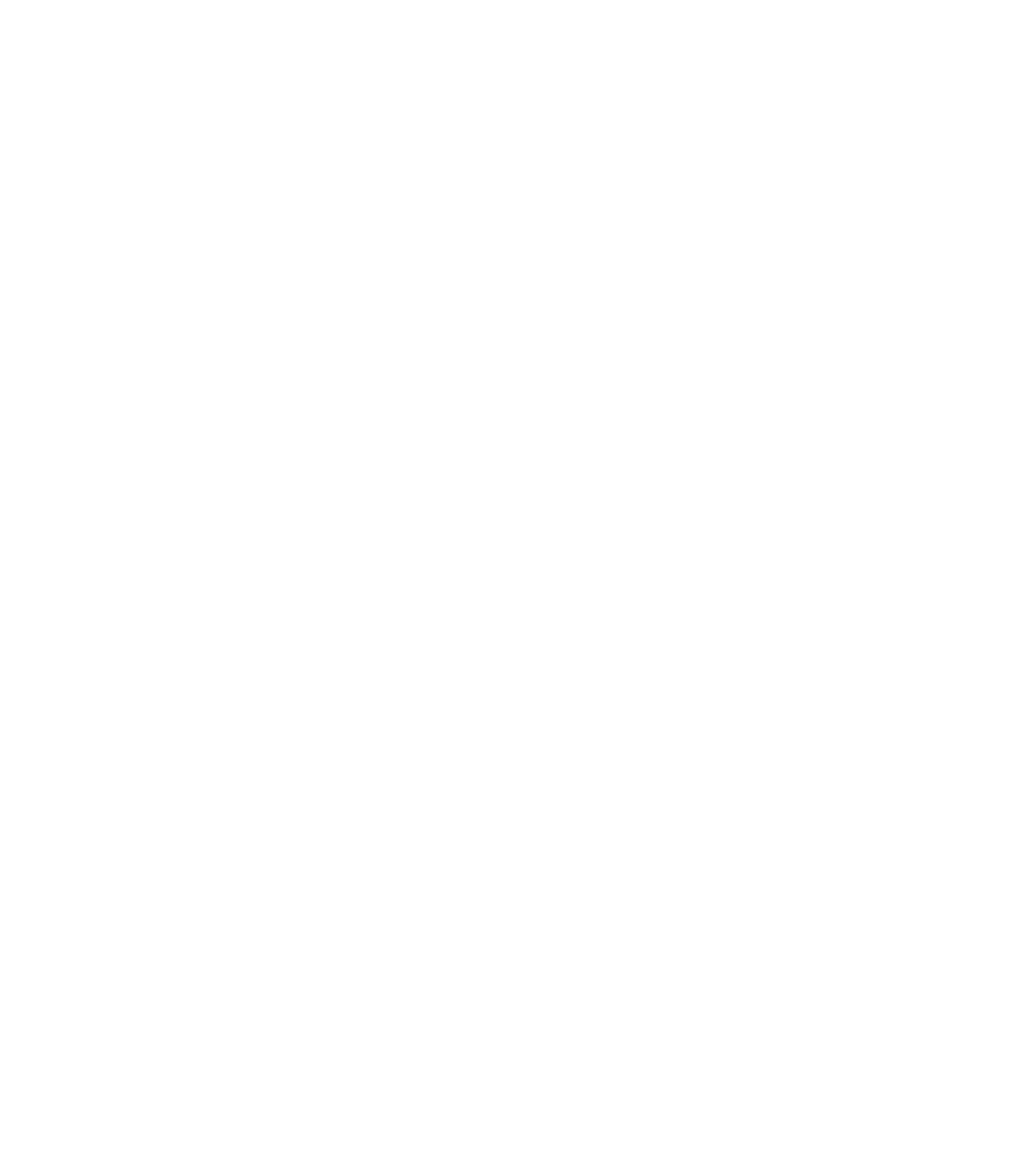
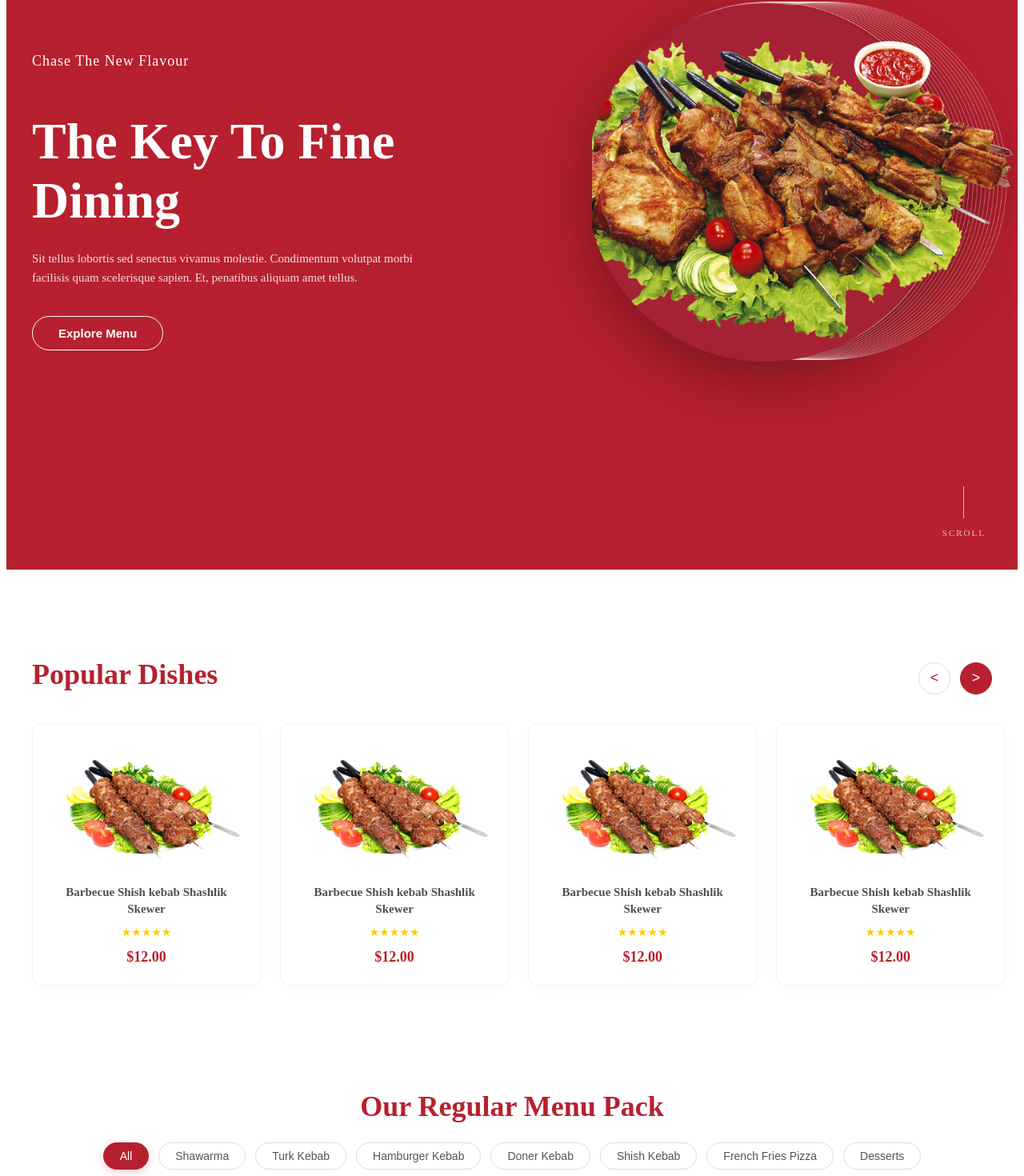
Before and after one commit to umida17/fas-food, a React (Vite) app: page /menu in a window 1280 px wide. Shown: the part 262-1732 px from the top of the page at 80% size. Before the commit the page ends 800 px from the top, so only its background shows below. Built offline with nearby package versions, Linux system fonts and the light colour scheme.

Commit message:
menu qismi bowlandi

```diff
--- a/src/App.jsx
+++ b/src/App.jsx
@@ -1,12 +1,14 @@
 import React from 'react';
 import { BrowserRouter } from 'react-router-dom';
 import Navbar from './Campanents/Navbar/Navbar';
+import Menu from './Campanents/Menu/Menu';
 
 const App = () => {
   return (
     <BrowserRouter>
       <div>
         <Navbar />
+        <Menu/>
        </div>
     </BrowserRouter>
   );
--- a/src/Campanents/Menu/Menu.css
+++ b/src/Campanents/Menu/Menu.css
@@ -0,0 +1,304 @@
+ .menu-page {
+  background-color: #ffffff;
+  color: #333333;
+  overflow-x: hidden;
+}
+
+.container {
+  max-width: 1200px;
+  margin: 0 auto;
+  padding: 0 24px;
+}
+
+ .hero-section {
+  background-color: #b7202e;
+  color: #ffffff;
+  padding: 80px 0 120px 0;
+  position: relative;
+  min-height: 85vh;
+  display: flex;
+  align-items: center;
+}
+
+.hero-container {
+  display: flex;
+  justify-content: space-between;
+  align-items: center;
+  width: 100%;
+}
+
+.hero-content {
+  max-width: 500px;
+}
+
+.hero-subtitle {
+  font-size: 18px;
+  font-weight: 500;
+  letter-spacing: 1px;
+  display: block;
+  margin-bottom: 12px;
+}
+
+.hero-title {
+  font-size: 64px;
+  font-weight: 700;
+  line-height: 1.15;
+  margin-bottom: 24px;
+}
+
+.hero-description {
+  font-size: 15px;
+  line-height: 1.6;
+  opacity: 0.85;
+  margin-bottom: 36px;
+}
+
+.explore-btn {
+  background-color: transparent;
+  color: #ffffff;
+  border: 1.5px solid #ffffff;
+  padding: 12px 32px;
+  font-size: 15px;
+  font-weight: 600;
+  border-radius: 30px;
+  cursor: pointer;
+  transition: all 0.3s cubic-bezier(0.25, 0.8, 0.25, 1);
+}
+
+.explore-btn:hover {
+  background-color: #ffffff;
+  color: #b7202e;
+  transform: translateY(-3px);
+  box-shadow: 0 6px 20px rgba(255, 255, 255, 0.25);
+}
+
+ .hero-image-wrapper {
+  position: relative;
+  width: 500px;
+  height: 500px;
+}
+
+
+
+.hero-food-img {
+  width: 120%;
+  height: 90%;
+  object-fit: cover;
+  position: relative;
+  z-index: 2;
+  filter: drop-shadow(0 20px 35px rgba(0,0,0,0.35));
+  transition: transform 0.5s ease;
+}
+
+.hero-food-img:hover {
+  transform: scale(1.04) rotate(5deg);
+}
+
+@keyframes rotateCircle {
+  100% { transform: rotate(360deg); }
+}
+
+ .scroll-hint {
+  position: absolute;
+  right: 40px;
+  bottom: 40px;
+  display: flex;
+  flex-direction: column;
+  align-items: center;
+  gap: 12px;
+  font-size: 11px;
+  letter-spacing: 2px;
+  opacity: 0.7;
+}
+
+.scroll-line {
+  width: 1px;
+  height: 40px;
+  background-color: #ffffff;
+}
+
+ .section-title {
+  font-size: 36px;
+  color: #b7202e;
+  font-weight: 700;
+  margin-bottom: 40px;
+}
+
+.section-title.center {
+  text-align: center;
+  margin-bottom: 24px;
+}
+
+ .popular-section {
+  padding: 80px 0 40px 0;
+}
+
+.section-header {
+  display: flex;
+  justify-content: space-between;
+  align-items: center;
+}
+
+.slider-controls {
+  display: flex;
+  gap: 12px;
+}
+
+.slider-btn {
+  width: 40px;
+  height: 40px;
+  border-radius: 50%;
+  border: 1px solid #ddd;
+  background-color: #ffffff;
+  color: #b7202e;
+  font-size: 18px;
+  cursor: pointer;
+  display: flex;
+  align-items: center;
+  justify-content: center;
+  transition: all 0.3s ease;
+}
+
+.slider-btn.active, .slider-btn:hover {
+  background-color: #b7202e;
+  color: #ffffff;
+  border-color: #b7202e;
+}
+
+ .dishes-grid {
+  display: grid;
+  gap: 24px;
+}
+
+.popular-grid {
+  grid-template-columns: repeat(4, 1fr);
+}
+
+.regular-grid {
+  grid-template-columns: repeat(4, 1fr);
+  margin-top: 40px;
+}
+
+.dish-card {
+  background-color: #ffffff;
+  border: 1px solid #f3f3f3;
+  border-radius: 12px;
+  padding: 24px;
+  text-align: center;
+  box-shadow: 0 4px 15px rgba(0, 0, 0, 0.02);
+  transition: all 0.35s cubic-bezier(0.25, 0.8, 0.25, 1);
+  cursor: pointer;
+}
+
+.dish-img-container {
+  width: 100%;
+  height: 160px;
+  display: flex;
+  align-items: center;
+  justify-content: center;
+  margin-bottom: 16px;
+  overflow: hidden;
+}
+
+.dish-img-container img {
+  max-height: 100%;
+  object-fit: contain;
+  transition: transform 0.4s ease;
+}
+
+.dish-name {
+  font-size: 15px;
+  font-weight: 600;
+  color: #4f4f4f;
+  line-height: 1.4;
+  margin-bottom: 10px;
+  height: 42px;
+  overflow: hidden;
+  display: -webkit-box;
+  -webkit-line-clamp: 2;
+  -webkit-box-orient: vertical;
+}
+
+.dish-rating {
+  color: #ffcc00;
+  font-size: 14px;
+  margin-bottom: 12px;
+}
+
+.dish-price {
+  font-size: 18px;
+  font-weight: 700;
+  color: #b7202e;
+  display: block;
+}
+
+ .dish-card:hover {
+  transform: translateY(-8px);
+  box-shadow: 0 12px 30px rgba(183, 32, 46, 0.08);
+  border-color: rgba(183, 32, 46, 0.15);
+}
+
+.dish-card:hover .dish-img-container img {
+  transform: scale(1.1) rotate(3deg);
+}
+
+ .regular-menu-section {
+  padding: 60px 0 100px 0;
+}
+
+.categories-filter {
+  display: flex;
+  justify-content: center;
+  flex-wrap: wrap;
+  gap: 12px;
+  margin-bottom: 20px;
+}
+
+.category-btn {
+  background-color: #ffffff;
+  color: #555555;
+  border: 1px solid #dddddd;
+  padding: 8px 20px;
+  border-radius: 30px;
+  font-size: 14px;
+  font-weight: 500;
+  cursor: pointer;
+  transition: all 0.3s ease;
+}
+
+.category-btn:hover {
+  border-color: #b7202e;
+  color: #b7202e;
+  transform: translateY(-1px);
+}
+
+.category-btn.active {
+  background-color: #b7202e;
+  color: #ffffff;
+  border-color: #b7202e;
+  box-shadow: 0 4px 12px rgba(183, 32, 46, 0.2);
+}
+
+ @media (max-width: 992px) {
+  .hero-container {
+    flex-direction: column;
+    text-align: center;
+    gap: 50px;
+  }
+  .popular-grid, .regular-grid {
+    grid-template-columns: repeat(2, 1fr);
+  }
+  .hero-image-wrapper {
+    width: 380px;
+    height: 380px;
+  }
+}
+
+@media (max-width: 576px) {
+  .popular-grid, .regular-grid {
+    grid-template-columns: 1fr;
+  }
+  .hero-title {
+    font-size: 42px;
+  }
+}
--- a/src/Campanents/Menu/Menu.jsx
+++ b/src/Campanents/Menu/Menu.jsx
@@ -1,8 +1,9 @@
 import React, { useState } from 'react';
 import './Menu.css';
+import wawlik from '../../assets/wawlik.png'
+import klipartz from '../../assets/klipartz.png'
 
-// Rasmlarni to'g'ri ulash uchun public papkasiga yoki assets'ga joylang.
-// Bu yerda namuna uchun statik massiv tayyorladik.
+
   const Menu = () => {
   const [activeCategory, setActiveCategory] = useState('All');
 
@@ -11,12 +12,11 @@
     'Doner Kebab', 'Shish Kebab', 'French Fries Pizza', 'Desserts'
   ];
 
-  // Taomlar ro'yxati (Rasmda ko'rsatilgan qismlar uchun)
    const popularDishes = Array(4).fill({
     title: 'Barbecue Shish kebab Shashlik Skewer',
     price: '$12.00',
     rating: 5,
-    img: '/dish-example.png' // public papkasiga rasm tashlab nomi moslanadi
+    img: '/dish-example.png'
   });
 
   const regularMenu = Array(12).fill({
@@ -27,7 +27,7 @@
 
   return (
     <div className="menu-page">
-      {/* --- HERO SECTION --- */}
+
        <section className="hero-section">
         <div className="container hero-container">
           <div className="hero-content">
@@ -40,8 +40,7 @@
             <button className="explore-btn">Explore Menu</button>
           </div>
           <div className="hero-image-wrapper">
-            <div className="hero-bg-circle"></div>
-            <img src="/hero-food.png" alt="Fine Dining" className="hero-food-img" />
+            <img src={wawlik} alt="Fine Dining" className="hero-food-img" />
           </div>
         </div>
         <div className="scroll-hint">
@@ -50,7 +49,6 @@
         </div>
       </section>
 
-      {/* --- POPULAR DISHES SECTION --- */}
        <section className="popular-section container">
         <div className="section-header">
           <h2 className="section-title">Popular Dishes</h2>
@@ -64,7 +62,7 @@
           {popularDishes.map((dish, index) => (
             <div className="dish-card" key={index}>
               <div className="dish-img-container">
-                <img src={dish.img} alt={dish.title} />
+                <img src={klipartz} alt={dish.title} />
               </div>
               <h3 className="dish-name">{dish.title}</h3>
               <div className="dish-rating">
@@ -76,11 +74,9 @@
         </div>
       </section>
 
-      {/* --- REGULAR MENU PACK SECTION --- */}
        <section className="regular-menu-section container">
         <h2 className="section-title center">Our Regular Menu Pack</h2>
 
-        {/* Kategoriyalar filtri */}
          <div className="categories-filter">
           {categories.map((category) => (
             <button
@@ -93,7 +89,6 @@
           ))}
         </div>
 
-        {/* Taomlar setkasi */}
          <div className="dishes-grid regular-grid">
           {regularMenu.map((dish, index) => (
             <div className="dish-card" key={index}>
```
Also changed, not shown: src/assets/klipartz.png (added), src/assets/wawlik.png (added). Lines whose indentation alone changed are shown as unchanged.
